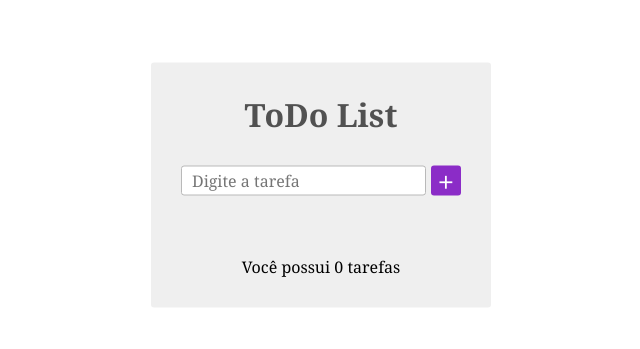
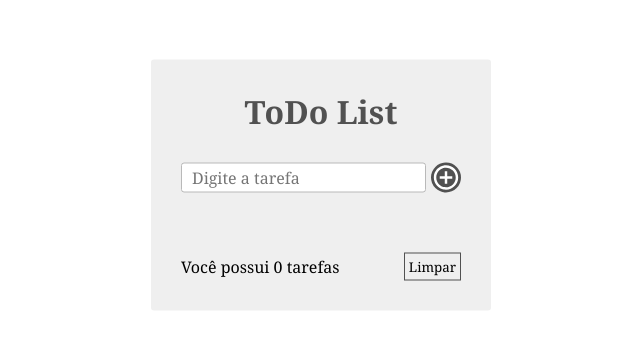
Before and after one commit to eduardouglas99/React-ToDo-List, a React (Vite) app: page / in a window 1280 px wide. Shown: the part 215-564 px from the top of the page, without its empty margins (319-959 px from the left). Built offline with nearby package versions, Linux system fonts and the light colour scheme.

Commit message:
logica para evitar repeticao de tarefa e tarefas vazias realizadas e funcao de retirar item ou limpar todos feitas

```diff
--- a/package.json
+++ b/package.json
@@ -12,6 +12,7 @@
     "react": "^18.2.0",
     "react-css-modules": "^4.7.11",
     "react-dom": "^18.2.0",
+    "react-icons": "^4.7.1",
     "sass": "^1.57.1"
   },
   "devDependencies": {
--- a/src/App.tsx
+++ b/src/App.tsx
@@ -5,13 +5,33 @@ import ListTask from "./components/ListTask";
 function App() {
 
   const [listaTarefas, setListaTarefas] = useState<string[]>([]);
+  const [feedback, setFeedback] = useState<boolean>(false);
 
   function handleSubmit(valor: string) {
-    if(valor !== "") {
+    const temItemNoArray = listaTarefas.length;
+    const temItemIgualNoArray = listaTarefas.filter((item) => item === valor).length;
+    const valorLimpo = valor.trim();
+
+    if(valorLimpo !== "") {
+      if(temItemNoArray && temItemIgualNoArray) {
+        setFeedback(true);
+        return;
+      }
       setListaTarefas([...listaTarefas, valor]);
-    } else {
-      alert("Por favor, digite uma tarefa.")
+      setFeedback(false);
+      return;
     }
+    setFeedback(true);
+  }
+
+  function clearTask(index: number) {
+    listaTarefas.splice(index, 1);
+    setListaTarefas([...listaTarefas]);
+  }
+
+  function clearAllTasks() {
+    setListaTarefas([]);
+    setFeedback(false)
   }
 
   return (
@@ -19,7 +39,13 @@ function App() {
       <div className="modal-center container flex">
         <h1>ToDo List</h1>
         <FormTask handleSubmit={handleSubmit} />
-        <ListTask ListTask={listaTarefas}/>
+        {feedback && (
+          <p className={`feedback-error`}>Por favor, digite uma {listaTarefas.length > 0 ? `nova tarefa.` : `tarefa.`}</p>
+        )}
+        <ListTask
+          ListTask={listaTarefas}
+          clearTask={clearTask}
+          clearAllTasks={clearAllTasks}/>
       </div>
     </div>
   )
--- a/src/components/FormTask/FormTasks.module.scss
+++ b/src/components/FormTask/FormTasks.module.scss
@@ -13,11 +13,15 @@
         outline: none;
         color: #000;
         border: 1px solid #b9b9b9;
+        &:hover,
+        &:focus {
+            border: 1px solid #262626;
+        }
     }
     &__button {
-        background-color: #8b2cc7;
+        background-color: #515151;
         height: 30px;
-        border-radius: 3px;
+        border-radius: 50%;
         justify-content: center;
         color: #fff;
         font-size: 30px;
@@ -26,7 +30,7 @@
         text-align: center;
         cursor: pointer;
         &:hover {
-            background-color: #8b2aa8;
+            background-color: #262626;
         }
     }
 }
--- a/src/components/FormTask/index.tsx
+++ b/src/components/FormTask/index.tsx
@@ -1,5 +1,6 @@
 import { useRef } from "react";
 import styles from "./FormTasks.module.scss";
+import { IoMdAddCircleOutline } from 'react-icons/io';
 
 type FormTaskProps = {
     handleSubmit: (valor: string) => void;
@@ -18,8 +19,15 @@ export default function FormTask({handleSubmit} : FormTaskProps) {
             />
             <button
                 type="button"
-                onClick={() => handleSubmit(inputRef.current?.value || "")}
-                className={`${styles.formTask__button} flex`}>+</button>
+                onClick={() => {
+                    handleSubmit(inputRef.current?.value || "");
+                    if(inputRef.current) {
+                        inputRef.current.value = "";
+                    }
+                }}
+                className={`${styles.formTask__button} flex`}>
+                    <IoMdAddCircleOutline />
+            </button>
         </div>
     )
 }
--- a/src/components/ListTask/ListTask.module.scss
+++ b/src/components/ListTask/ListTask.module.scss
@@ -19,6 +19,27 @@
             font-size: 16px;
             border-radius: 3px;
             cursor: pointer;
+            display: none;
+            justify-content: center;
+        }
+        &:hover {
+            & > button {
+                display: flex;
+            }
         }
     }
 }
+
+.buttonLimpar {
+    justify-content: space-between;
+    max-width: 100%;
+    width: 100%;
+    button {
+        border: 1px solid #515151;
+        padding: 4px;
+        cursor: pointer;
+        &:hover {
+            border: 1px solid #262626;
+        }
+    }
+}
--- a/src/components/ListTask/index.tsx
+++ b/src/components/ListTask/index.tsx
@@ -1,21 +1,29 @@
 import styles from './ListTask.module.scss';
+import { FaTrash } from 'react-icons/fa';
 
 type ListTaskProps = {
     ListTask: string[];
+    clearTask: (index: number) => void;
+    clearAllTasks: () => void;
 }
 
-export default function ListTask({ListTask} :ListTaskProps) {
+export default function ListTask({ListTask, clearTask, clearAllTasks} :ListTaskProps) {
     return (
         <>
             <ul className={`${styles.listaItem} flex`}>
                 {ListTask.map((item, index) => (
                     <li key={index} className={`flex`}>
                         {item}
-                        <button>X</button>
+                        <button type='button' className={`flex`} onClick={() => clearTask(index)}>
+                            <FaTrash />
+                        </button>
                     </li>
                 ))}
             </ul>
-            <p>Você possui {ListTask.length === 1 ? `${ListTask.length} tarefa` : `${ListTask.length} tarefas`}</p>
+            <div className={`${styles.buttonLimpar} flex`}>
+                <p>Você possui {ListTask.length === 1 ? `${ListTask.length} tarefa` : `${ListTask.length} tarefas`}</p>
+                <button type='button' onClick={() => clearAllTasks()}>Limpar</button>
+            </div>
         </>
     )
 }
--- a/src/index.css
+++ b/src/index.css
@@ -33,3 +33,8 @@ h1 {
   width: 100%;
   border-radius: 3px;
 }
+
+.modal-center .feedback-error {
+  color: red;
+  font-size: 12px;
+}
```
Also changed, not shown: 1 other file (tests, documents, lock files or other folders).
